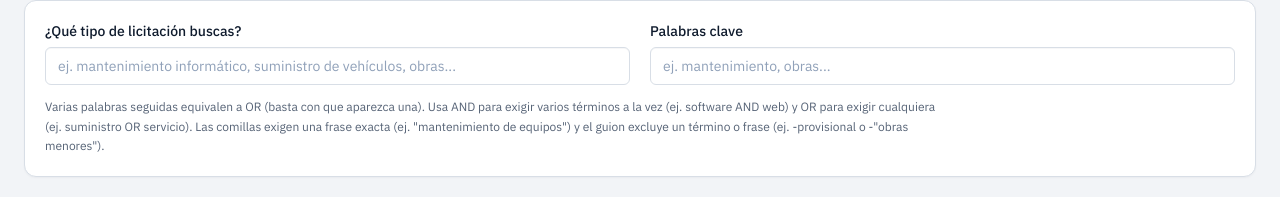
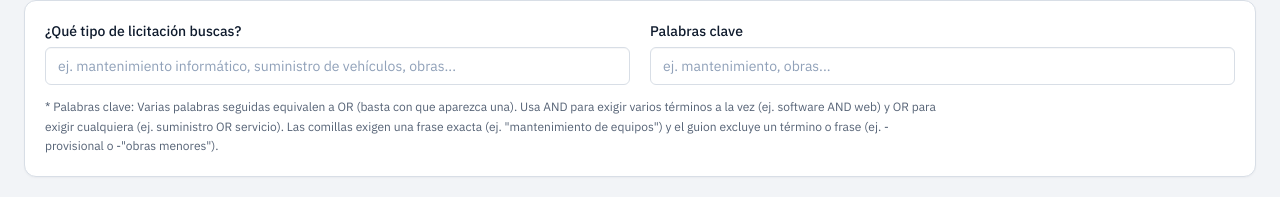
Before and after one commit to Plataformas2026/Licitaciones, a Next.js app: page / in a window 1280 px wide. Shown: the part 151-348 px from the top of the page. Built offline with nearby package versions, Linux system fonts and the light colour scheme; no server answers.

Commit message:
mensaje explicativo

```diff
--- a/src/components/Buscador.tsx
+++ b/src/components/Buscador.tsx
@@ -197,7 +197,7 @@ export function Buscador({ cierreInicial }: Props) {
           </div>
         </div>
         <p className="mt-3 max-w-4xl text-xs leading-relaxed text-muted">
-          Varias palabras seguidas equivalen a OR (basta con que aparezca una). Usa AND para exigir varios términos a
+          * Palabras clave: Varias palabras seguidas equivalen a OR (basta con que aparezca una). Usa AND para exigir varios términos a
           la vez (ej. software AND web) y OR para exigir cualquiera (ej. suministro OR servicio). Las comillas exigen
           una frase exacta (ej. &quot;mantenimiento de equipos&quot;) y el guion excluye un término o frase (ej.
           -provisional o -&quot;obras menores&quot;).
```
